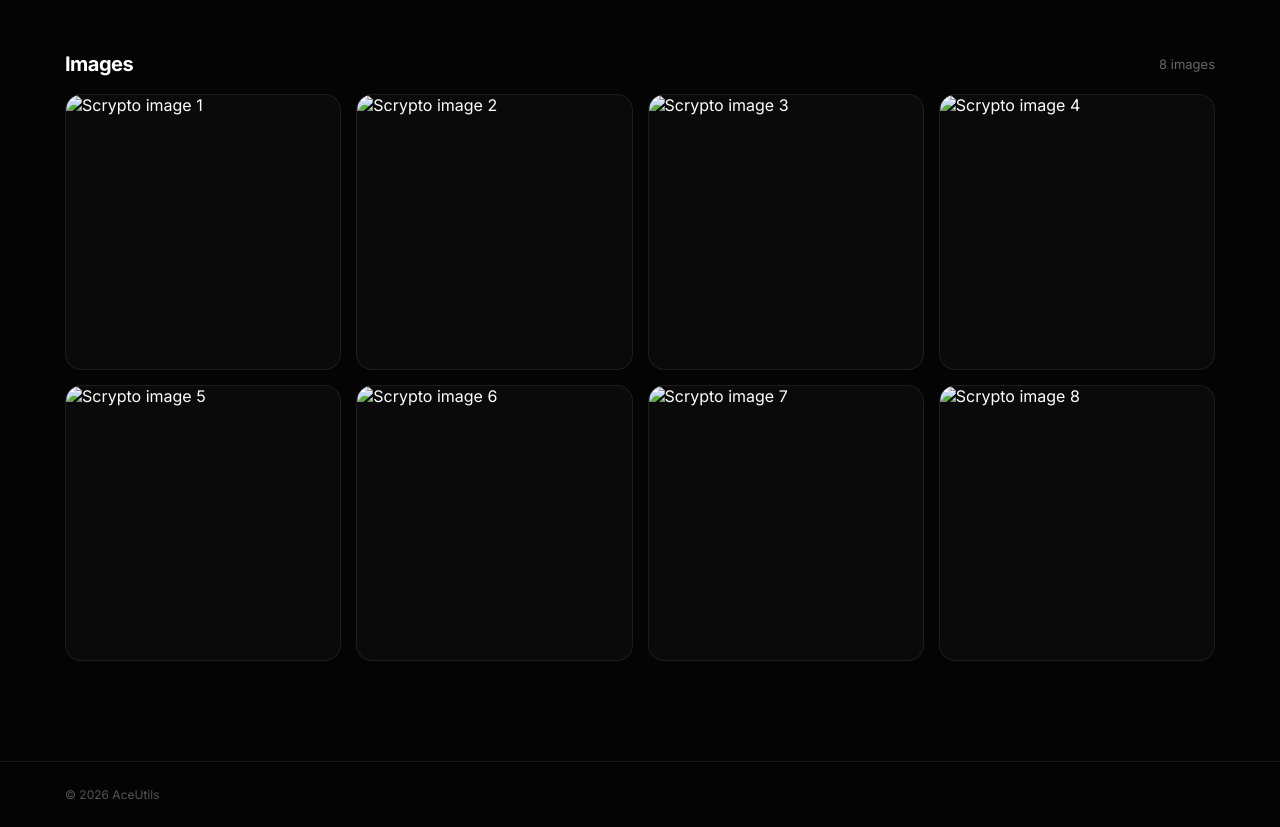
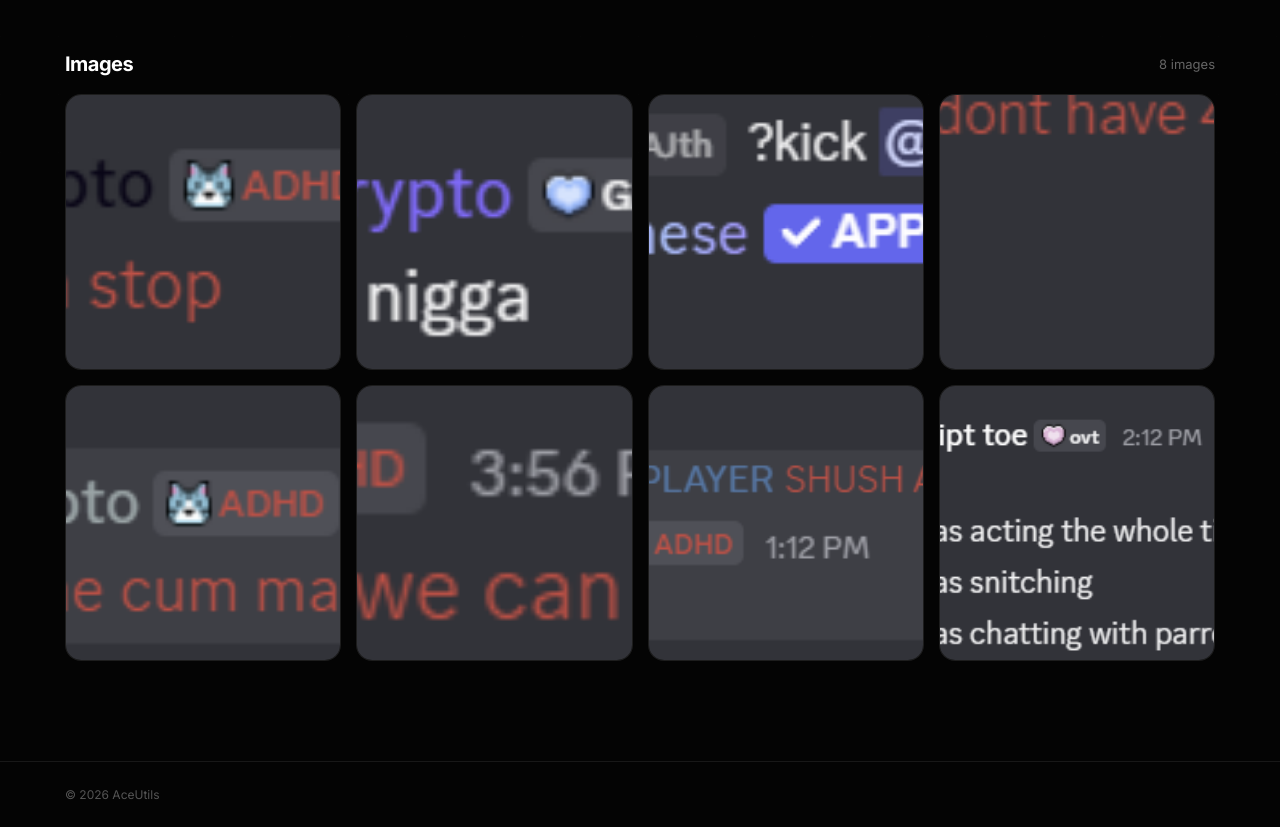
Before and after one commit to AceThatDeveloper/aceutils.org, a plain HTML site: page scrypto/index.html in a window 1280 px wide. Shown: the part 602-1429 px from the top of the page. Drawn offline with Linux system fonts and the light colour scheme.

Commit message:
Add files via upload

```diff
--- a/scrypto/index.html
+++ b/scrypto/index.html
@@ -390,56 +390,56 @@
             <div class="gallery">
 
                 <div class="image-card" onclick="openViewer(0)">
-                    <img src="images/scrypto-1.png" alt="Scrypto image 1">
+                    <img src="images/asdasd.png" alt="Scrypto image 1">
                     <div class="image-overlay">
                         <span class="image-number">IMAGE 01</span>
                     </div>
                 </div>
 
                 <div class="image-card" onclick="openViewer(1)">
-                    <img src="images/scrypto-2.png" alt="Scrypto image 2">
+                    <img src="images/asdasd (2).png" alt="Scrypto image 2">
                     <div class="image-overlay">
                         <span class="image-number">IMAGE 02</span>
                     </div>
                 </div>
 
                 <div class="image-card" onclick="openViewer(2)">
-                    <img src="images/scrypto-3.png" alt="Scrypto image 3">
+                    <img src="images/asdasd (3).png" alt="Scrypto image 3">
                     <div class="image-overlay">
                         <span class="image-number">IMAGE 03</span>
                     </div>
                 </div>
 
                 <div class="image-card" onclick="openViewer(3)">
-                    <img src="images/scrypto-4.png" alt="Scrypto image 4">
+                    <img src="images/asdasd (4).png" alt="Scrypto image 4">
                     <div class="image-overlay">
                         <span class="image-number">IMAGE 04</span>
                     </div>
                 </div>
 
                 <div class="image-card" onclick="openViewer(4)">
-                    <img src="images/scrypto-5.png" alt="Scrypto image 5">
+                    <img src="images/asdasd (5).png" alt="Scrypto image 5">
                     <div class="image-overlay">
                         <span class="image-number">IMAGE 05</span>
                     </div>
                 </div>
 
                 <div class="image-card" onclick="openViewer(5)">
-                    <img src="images/scrypto-6.png" alt="Scrypto image 6">
+                    <img src="images/asdasd (6).png" alt="Scrypto image 6">
                     <div class="image-overlay">
                         <span class="image-number">IMAGE 06</span>
                     </div>
                 </div>
 
                 <div class="image-card" onclick="openViewer(6)">
-                    <img src="images/scrypto-7.png" alt="Scrypto image 7">
+                    <img src="images/asdasd (7).png" alt="Scrypto image 7">
                     <div class="image-overlay">
                         <span class="image-number">IMAGE 07</span>
                     </div>
                 </div>
 
                 <div class="image-card" onclick="openViewer(7)">
-                    <img src="images/scrypto-8.png" alt="Scrypto image 8">
+                    <img src="images/asdasd (8).png" alt="Scrypto image 8">
                     <div class="image-overlay">
                         <span class="image-number">IMAGE 08</span>
                     </div>
@@ -480,14 +480,14 @@
 
 <script>
     const images = [
-        "images/scrypto-1.png",
-        "images/scrypto-2.png",
-        "images/scrypto-3.png",
-        "images/scrypto-4.png",
-        "images/scrypto-5.png",
-        "images/scrypto-6.png",
-        "images/scrypto-7.png",
-        "images/scrypto-8.png"
+        "images/asdasd.png",
+        "images/asdasd (2).png",
+        "images/asdasd (3).png",
+        "images/asdasd (4).png",
+        "images/asdasd (5).png",
+        "images/asdasd (6).png",
+        "images/asdasd (7).png",
+        "images/asdasd (8).png"
     ];
 
     let currentImage = 0;
```
